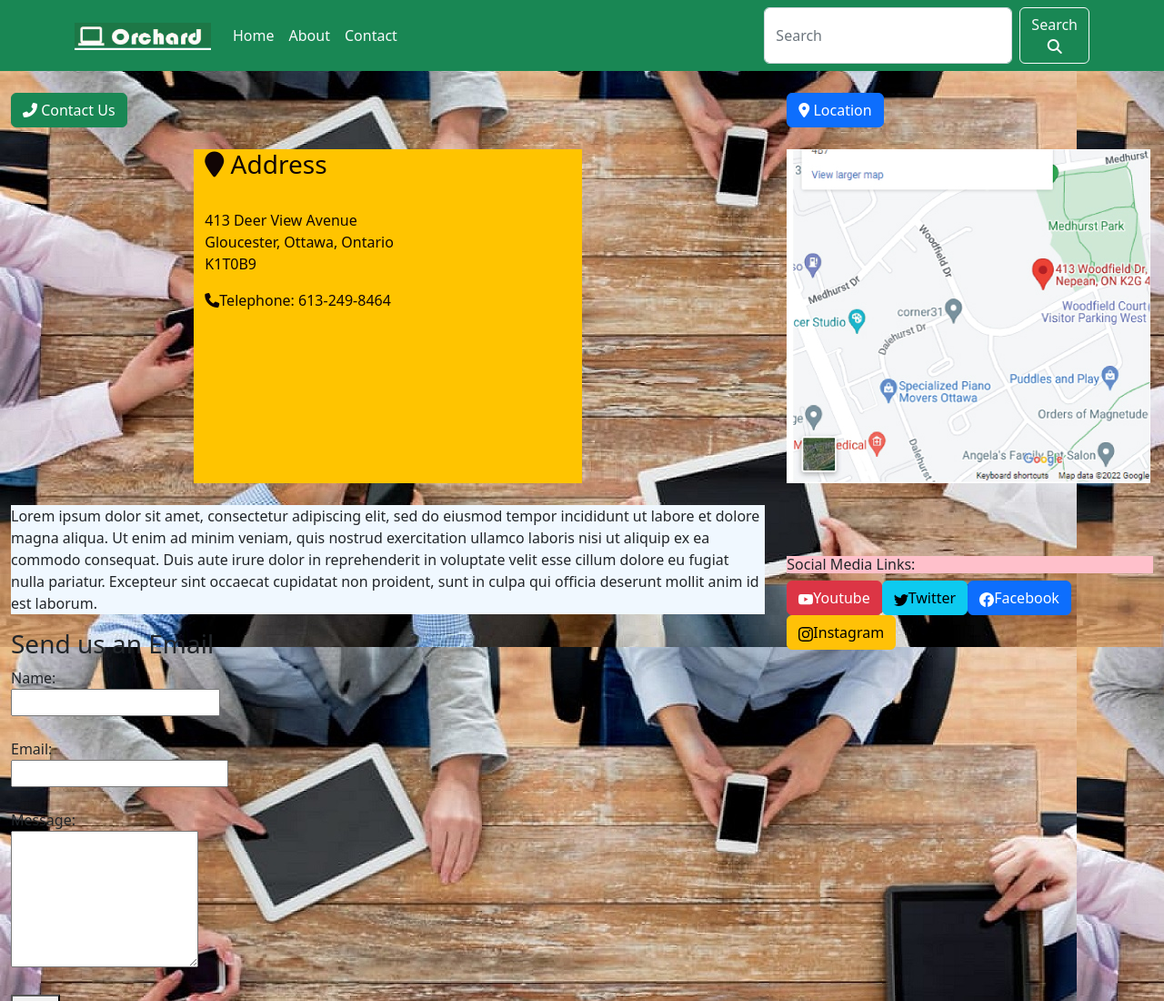
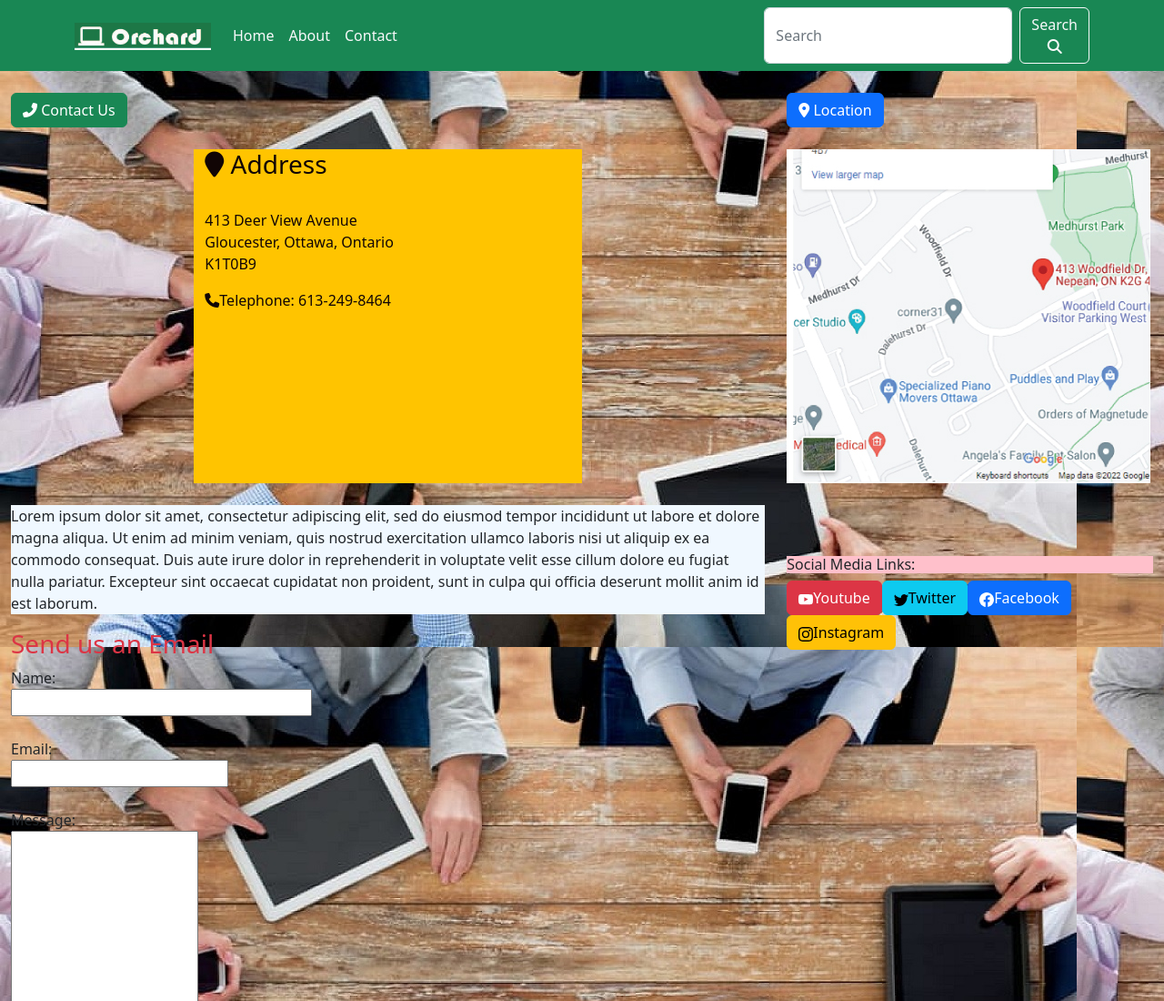
Before and after one commit to Nmorakinyo/portfolio, a plain HTML site: page contact.html in a window 1280 px wide. Shown: the top 1100 px of the page at 91% size. Drawn offline with nearby package versions, Linux system fonts and the light colour scheme.

Commit message:
edits contact form

```diff
--- a/contact.html
+++ b/contact.html
@@ -108,7 +108,7 @@
   Lorem ipsum dolor sit amet, consectetur adipiscing elit, sed do eiusmod tempor incididunt ut labore et dolore magna aliqua. Ut enim ad minim veniam, quis nostrud exercitation ullamco laboris nisi ut aliquip ex ea commodo consequat. Duis aute irure dolor in reprehenderit in voluptate velit esse cillum dolore eu fugiat nulla pariatur. Excepteur sint occaecat cupidatat non proident, sunt in culpa qui officia deserunt mollit anim id est laborum.
    </p>
 
-   <h3> Send us an Email</h3>
+   <h3 class="text-danger"> Send us an Email</h3>
 
    <!-- Send us an email -->
 <form action="mailto:mora0247@algonquinlive.com"
@@ -116,11 +116,11 @@ method="POST"
 enctype="multipart/form-data"
 name="EmailForm">
     Name:<br>
-    <input type="text" size="19" name="Contact-Name"><br><br>
+    <input type="text" size="30" name="Contact-Name"><br><br>
     Email:<br>
     <input type="email" name="Contact-Email"><br><br>
     Message:<br>
-    <textarea name="Contact-Message" rows="6″ cols="20″>
+    <textarea name="Contact-Message" rows="15″ cols="50″>
     </textarea><br><br>
     <button type="submit" value="Submit">Send</button>
 </form>
```
